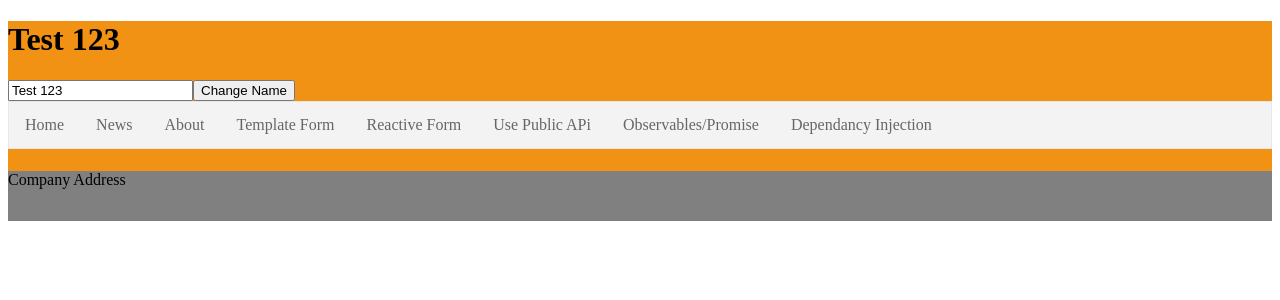
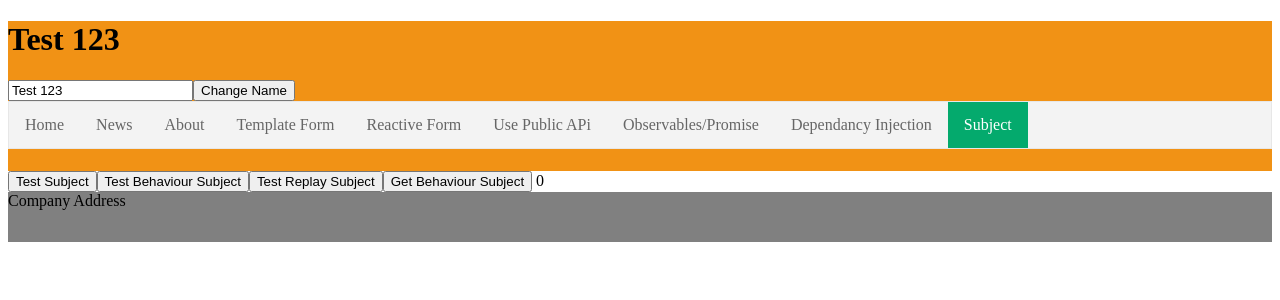
Before and after one commit to yogeshrajput335/MeanStackTraining, an Angular app in the folder Main/learn-angular/: page /app-subject-expain in a window 1280 px wide. Before the commit this address led to /. Shown: the top 300 px of the page. Built offline with nearby package versions, Linux system fonts and the light colour scheme.

Commit message:
subject and custom directives

```diff
--- a/Main/learn-angular/src/app/app-routing.module.ts
+++ b/Main/learn-angular/src/app/app-routing.module.ts
@@ -9,6 +9,7 @@ import { MyRectiveFormComponent } from "./my-rective-form/my-rective-form.compon
 import { HttpConsumeApiComponent } from "./http-consume-api/http-consume-api.component";
 import { ObservablePromiseComponent } from "./observable-promise/observable-promise.component";
 import { DependancyInjectionComponent } from "./dependancy-injection/dependancy-injection.component";
+import { SubjectExpainComponent } from "./subject-expain/subject-expain.component";
 
 const routes: Routes = [
     { path: 'home', component: MyBodyComponent },
@@ -19,6 +20,7 @@ const routes: Routes = [
     { path: 'use-public-api', component: HttpConsumeApiComponent },
     { path: 'obser-promise', component: ObservablePromiseComponent },
     { path: 'dep-ins', component: DependancyInjectionComponent },
+    { path: 'app-subject-expain', component: SubjectExpainComponent },
   ];
 
 @NgModule({
--- a/Main/learn-angular/src/app/app.module.ts
+++ b/Main/learn-angular/src/app/app.module.ts
@@ -21,6 +21,8 @@ import { CustomPipe1Pipe } from './pipes/custom-pipe1.pipe';
 import { CustomPipe2Pipe } from './pipes/custom-pipe2.pipe';
 import { MyRectiveFormComponent } from './my-rective-form/my-rective-form.component';
 import { AppRoutingModule } from './app-routing.module';
+import { RoundBlockDirective } from './directives/round-block.directive';
+import { SubjectExpainComponent } from './subject-expain/subject-expain.component';
 
 
 
@@ -40,7 +42,9 @@ import { AppRoutingModule } from './app-routing.module';
     DependancyInjectionComponent,
     CustomPipe1Pipe,
     CustomPipe2Pipe,
-    MyRectiveFormComponent
+    MyRectiveFormComponent,
+    RoundBlockDirective,
+    SubjectExpainComponent
   ],
   imports: [
     BrowserModule,
--- /dev/null
+++ b/Main/learn-angular/src/app/directives/round-block.directive.ts
@@ -0,0 +1,23 @@
+//https://www.positronx.io/creating-custom-directives-angular/
+import { Element } from '@angular/compiler';
+import { Directive, ElementRef, Input, OnInit, Renderer2 } from '@angular/core';
+
+@Directive({
+  selector: '[appRoundBlock]'
+})
+export class RoundBlockDirective implements OnInit{
+  @Input() appRoundBlock: string;
+
+  constructor(private renderer: Renderer2, private elmRef: ElementRef) {
+
+   }
+   ngOnInit(){
+    this.renderer.setStyle(this.elmRef.nativeElement,'background-color', this.appRoundBlock)
+    if(this.appRoundBlock=='red'){
+      this.renderer.setStyle(this.elmRef.nativeElement,'color', 'white')
+    } else {
+      this.renderer.setStyle(this.elmRef.nativeElement,'color', 'yellow')
+    }
+   }
+
+}
--- a/Main/learn-angular/src/app/my-about/my-about.component.html
+++ b/Main/learn-angular/src/app/my-about/my-about.component.html
@@ -1,5 +1,12 @@
-<p>Every day, Wipro’s 250,000 experts help
+<!-- https://www.positronx.io/creating-custom-directives-angular/ -->
+<p [appRoundBlock]="'red'">Every day, Wipro’s 250,000 experts help
     businesses around the globe accelerate
     digital transformation and build a more resilient,
     sustainable and inclusive future.
     </p>
+
+
+    <div class="demo-block" [appRoundBlock]="'green'">Data</div>
+
+    <input type="text" [(ngModel)]="n">
+    <button (click)="SendData()">Send Data To diffrent page</button>
--- a/Main/learn-angular/src/app/my-about/my-about.component.ts
+++ b/Main/learn-angular/src/app/my-about/my-about.component.ts
@@ -1,4 +1,5 @@
 import { Component } from '@angular/core';
+import { BehService } from '../services/behaviour-subject.service';
 
 @Component({
   selector: 'app-my-about',
@@ -6,5 +7,10 @@ import { Component } from '@angular/core';
   styleUrls: ['./my-about.component.css']
 })
 export class MyAboutComponent {
+  constructor(private srv : BehService){}
+  n:number=0;
 
+  SendData(){
+    this.srv.set(this.n);
+  }
 }
--- a/Main/learn-angular/src/app/my-head/my-head.component.html
+++ b/Main/learn-angular/src/app/my-head/my-head.component.html
@@ -11,6 +11,6 @@
         <li><a routerLink="/use-public-api" routerLinkActive="active">Use Public APi</a></li>
         <li><a routerLink="/obser-promise" routerLinkActive="active">Observables/Promise</a></li>
         <li><a routerLink="/dep-ins" routerLinkActive="active">Dependancy Injection</a></li>
-
+        <li><a routerLink="/app-subject-expain" routerLinkActive="active">Subject</a></li>
       </ul>
 </div>
--- /dev/null
+++ b/Main/learn-angular/src/app/services/behaviour-subject.service.ts
@@ -0,0 +1,16 @@
+import { Injectable } from "@angular/core";
+import { BehaviorSubject } from "rxjs";
+
+@Injectable({
+    providedIn:'root'
+})
+export class BehService {
+    private numberObs$: BehaviorSubject<number> = new BehaviorSubject(0);
+
+    get(){
+        return this.numberObs$.asObservable();
+    }
+    set(i:number){
+        this.numberObs$.next(i);
+    }
+}
--- /dev/null
+++ b/Main/learn-angular/src/app/subject-expain/subject-expain.component.html
@@ -0,0 +1,9 @@
+<!-- https://upmostly.com/angular/subject-vs-replaysubject-vs-behaviorsubject -->
+<!-- https://medium.com/javascript-everyday/behaviorsubject-vs-replaysubject-1-beware-of-edge-cases-b361153d9ccf -->
+<button (click)="TestSubject()">Test Subject</button>
+<button (click)="TestBehaviourSubject()">Test Behaviour Subject</button>
+<button (click)="TestReplaySubject()">Test Replay Subject</button>
+
+<button (click)="GetBehaviourSubject()">Get Behaviour Subject</button>
+
+{{num}}
--- /dev/null
+++ b/Main/learn-angular/src/app/subject-expain/subject-expain.component.ts
@@ -0,0 +1,59 @@
+//https://upmostly.com/angular/subject-vs-replaysubject-vs-behaviorsubject
+//https://medium.com/javascript-everyday/behaviorsubject-vs-replaysubject-1-beware-of-edge-cases-b361153d9ccf
+import { Component } from '@angular/core';
+import { BehaviorSubject, ReplaySubject, Subject } from 'rxjs';
+import { BehService } from '../services/behaviour-subject.service';
+
+@Component({
+  selector: 'app-subject-expain',
+  templateUrl: './subject-expain.component.html',
+  styleUrls: ['./subject-expain.component.css']
+})
+export class SubjectExpainComponent {
+num =0
+  constructor(private srv : BehService){}
+
+  TestSubject(){
+    let mySubject = new Subject<number>();
+
+    mySubject.subscribe(x => console.log("First Subscription : " + x));
+
+    mySubject.next(1);
+    mySubject.next(2);
+    mySubject.next(3);
+
+    mySubject.subscribe(x => console.log("Second Subscription : " + x));
+
+    mySubject.next(4);
+  }
+  TestBehaviourSubject(){
+    let mySubject = new BehaviorSubject<number>(1);
+
+    mySubject.subscribe(x => console.log("First Subscription : " + x));
+
+    mySubject.next(2);
+    mySubject.next(3);
+
+    mySubject.subscribe(x => console.log("Second Subscription : " + x));
+
+    mySubject.next(4);
+  }
+  TestReplaySubject(){
+    let mySubject = new ReplaySubject<number>();
+
+    mySubject.subscribe(x => console.log("First Subscription : " + x));
+
+    mySubject.next(1);
+    mySubject.next(2);
+    mySubject.next(3);
+
+    mySubject.subscribe(x => console.log("Second Subscription : " + x));
+
+    mySubject.next(4);
+  }
+  GetBehaviourSubject(){
+    this.srv.get().subscribe(x=>{
+      this.num = x;
+    })
+  }
+}
```
Also changed, not shown: Main/learn-angular/src/app/subject-expain/subject-expain.component.css (added), 1 other file (tests, documents, lock files or other folders).
